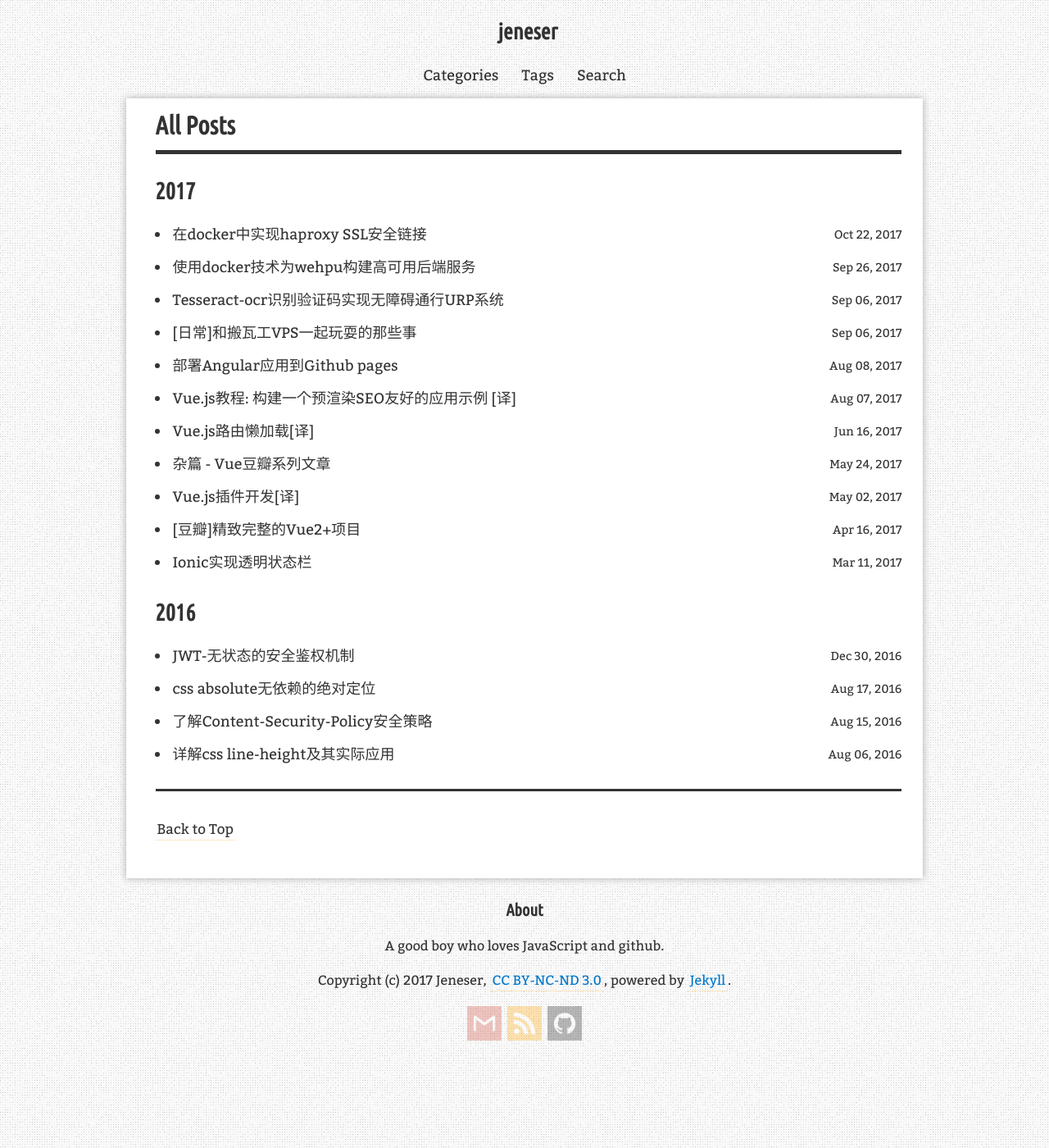
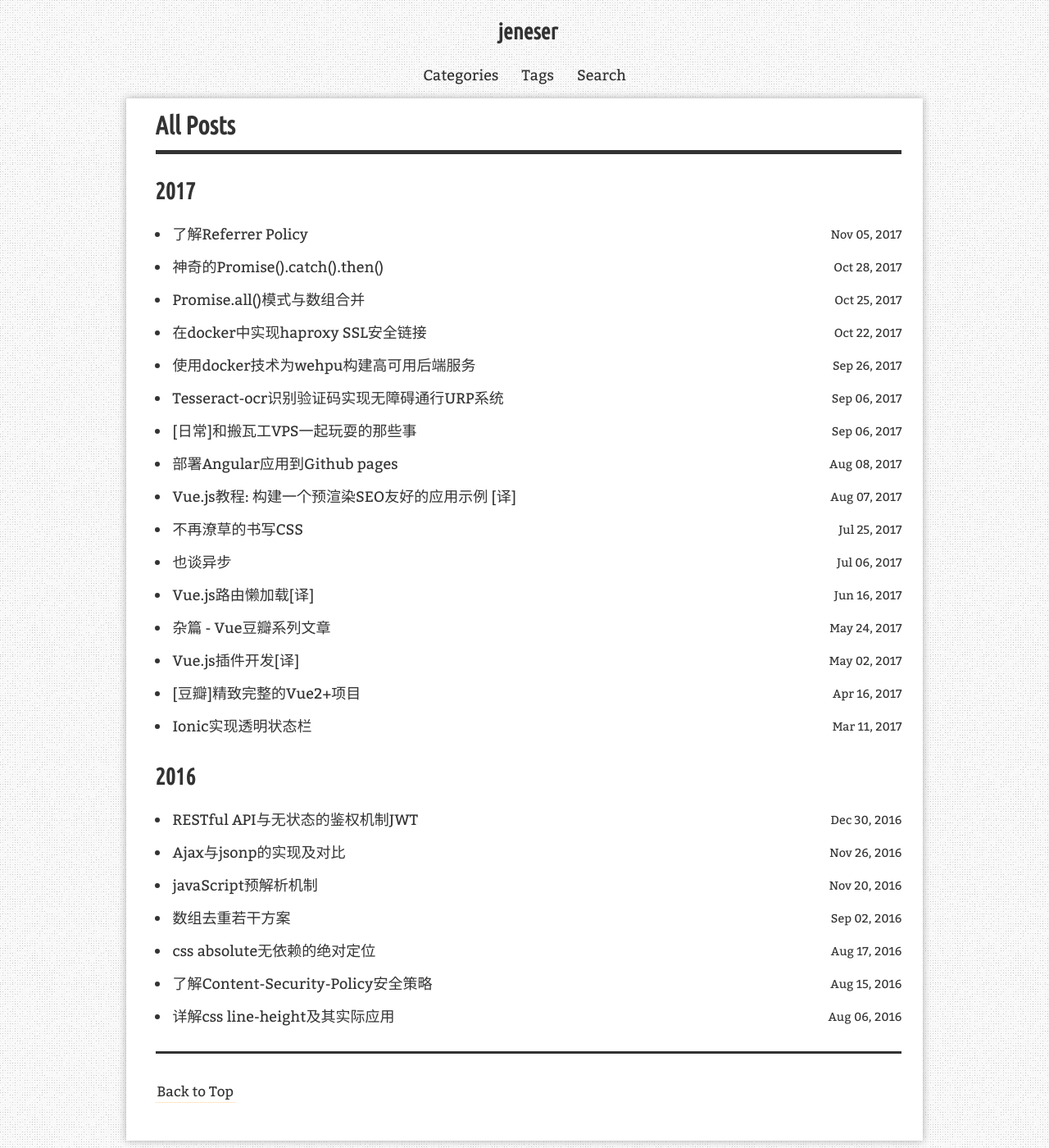
Before and after one commit to jeneser/jeneser.github.io, a Jekyll site: the page built from blog/index.html, in a window 1280 px wide and 1400 px high. Shown: the whole window at 82% size. Built offline with Jekyll 4.4.1, drawn with Linux system fonts in a browser that asks for light colours; nearby versions of some CDN libraries; comment, search, counter and statistics services are not loaded.

Commit message:
Add some plan from my note.

```diff
--- /dev/null
+++ b/_posts/2016-09-02-array-deweighting.md
@@ -0,0 +1,16 @@
+---
+layout: post
+title: "数组去重若干方案"
+description: "数组去重若干方案"
+categories: [javascript]
+tags: [javascript]
+redirect_from:
+  - /2017/09/02/
+---
+
+> 数组去重若干方案
+
+* Kramdown table of contents
+{:toc .toc}
+
+## 引子
--- /dev/null
+++ b/_posts/2016-11-26-javascript-ajax-and-jsonp.md
@@ -0,0 +1,16 @@
+---
+layout: post
+title: "Ajax与jsonp的实现及对比"
+description: "Ajax与jsonp的实现及对比"
+categories: [javascript]
+tags: [javascript, ajax, jsonp]
+redirect_from:
+  - /2017/11/26/
+---
+
+> Ajax与jsonp的实现及对比
+
+* Kramdown table of contents
+{:toc .toc}
+
+## 引子
--- a/_posts/2016-12-30-jsonwebtoken.md
+++ b/_posts/2016-12-30-reset-ful-and-jsonwebtoken.md
@@ -1,6 +1,6 @@
 ---
 layout: post
-title: "JWT-无状态的安全鉴权机制"
+title: "RESTful API与无状态的鉴权机制JWT"
 description: "前后端分离场景下，鉴权机制的选择，jwt即JSON Web Tokens"
 categories: [jwt, nodejs]
 tags: [jwt, nodejs, auth]
--- /dev/null
+++ b/_posts/2017-07-25-css-and-oocss-smacss-bem.md
@@ -0,0 +1,16 @@
+---
+layout: post
+title: "不再潦草的书写CSS"
+description: "不再潦草的书写CSS"
+categories: [javascript]
+tags: [css, oocss, bem]
+redirect_from:
+  - /2017/07/25/
+---
+
+> 不再潦草的书写CSS。SCSS，OOCSS，SMACSS，BEM
+
+* Kramdown table of contents
+{:toc .toc}
+
+## 引子
--- /dev/null
+++ b/_posts/2017-10-25-Promise.all()-and-array-Merge.md
@@ -0,0 +1,16 @@
+---
+layout: post
+title: "Promise.all()模式与数组合并"
+description: "Promise.all()模式的研究与思考"
+categories: [javascript]
+tags: [javascript, Promise]
+redirect_from:
+  - /2017/10/25/
+---
+
+> Promise.all()模式的研究与思考。
+
+* Kramdown table of contents
+{:toc .toc}
+
+## 引子
--- /dev/null
+++ b/_posts/2017-10-28-awesome-Promise().catch().then().md
@@ -0,0 +1,16 @@
+---
+layout: post
+title: "神奇的Promise().catch().then()"
+description: "神奇的Promise().catch().then()"
+categories: [javascript]
+tags: [javascript, Promise]
+redirect_from:
+  - /2017/10/28/
+---
+
+> 神奇的Promise().catch().then()
+
+* Kramdown table of contents
+{:toc .toc}
+
+## 引子
```
Also changed, not shown: _posts/2016-11-20-javascript-preanalysis.md (added, +16 -0 lines), _posts/2017-07-06-talk-the-asynchronous.md (added, +16 -0 lines), _posts/2017-11-05-Referrer-Policy.md (added, +16 -0 lines).
